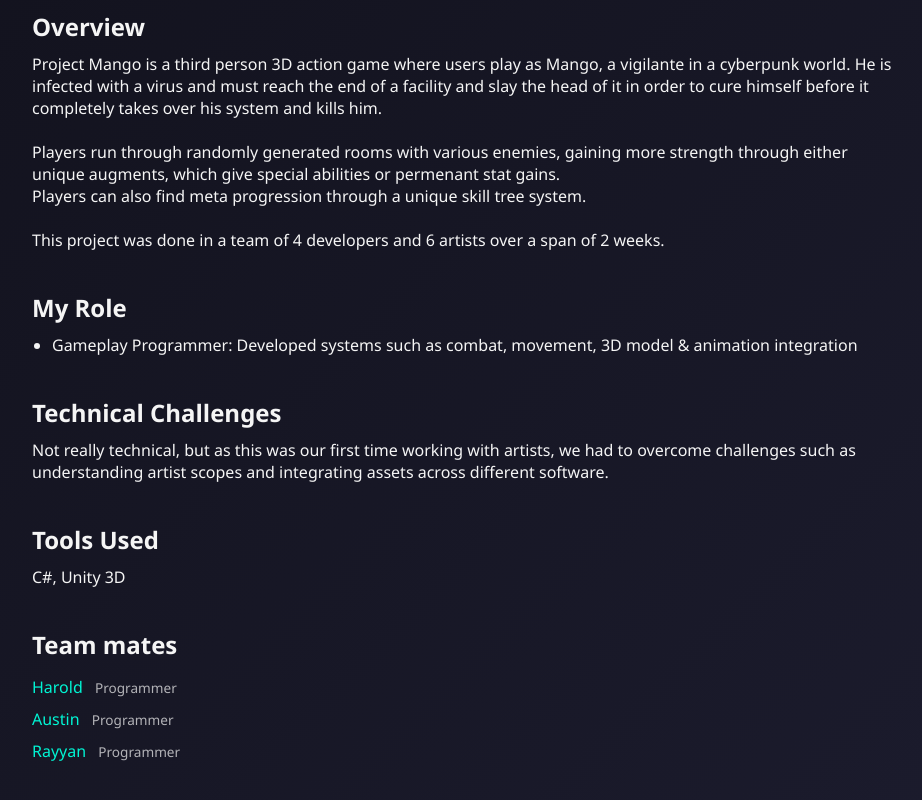
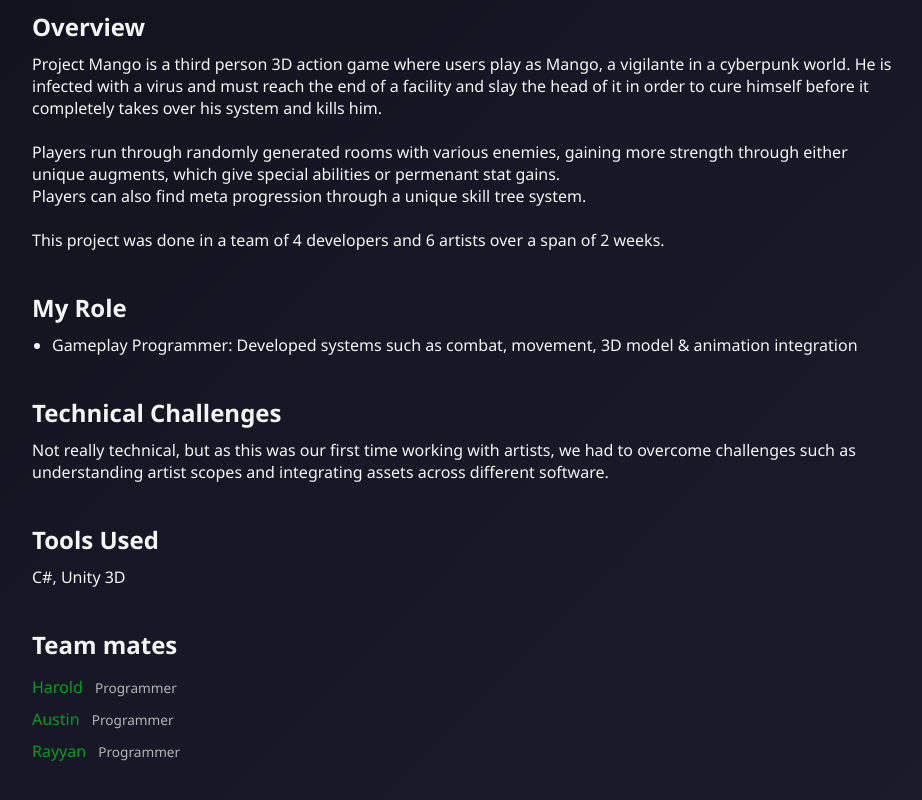
Before and after one commit to Uiskeee/website-portfolio, a plain HTML site: page projectmango/projectmango.html in a window 1280 px wide. Shown: the part 709-1509 px from the top of the page, without its empty margins (178-1100 px from the left). Drawn offline with Linux system fonts and the light colour scheme.

Commit message:
Update global.css

```diff
--- a/global.css
+++ b/global.css
@@ -164,7 +164,7 @@ body {
 }
 
 .team-member a {
-    color: #00f5d4;
+    color: #049c25;
     text-decoration: none;
     font-weight: 500;
 }
```
